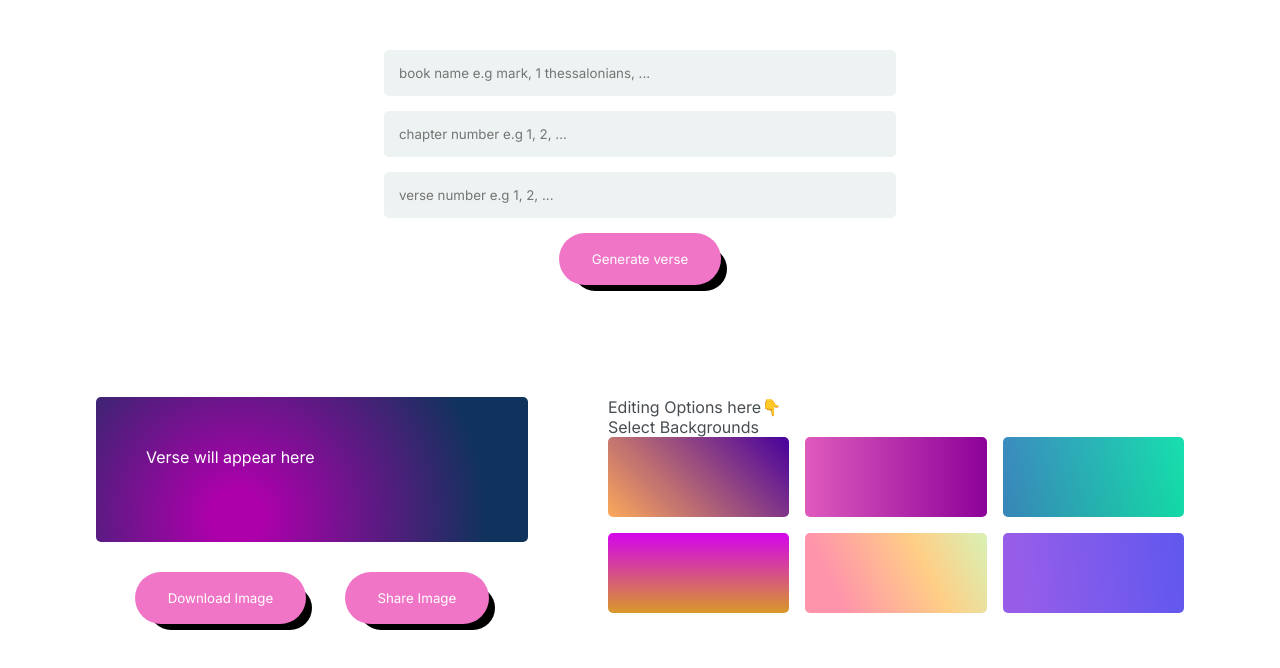
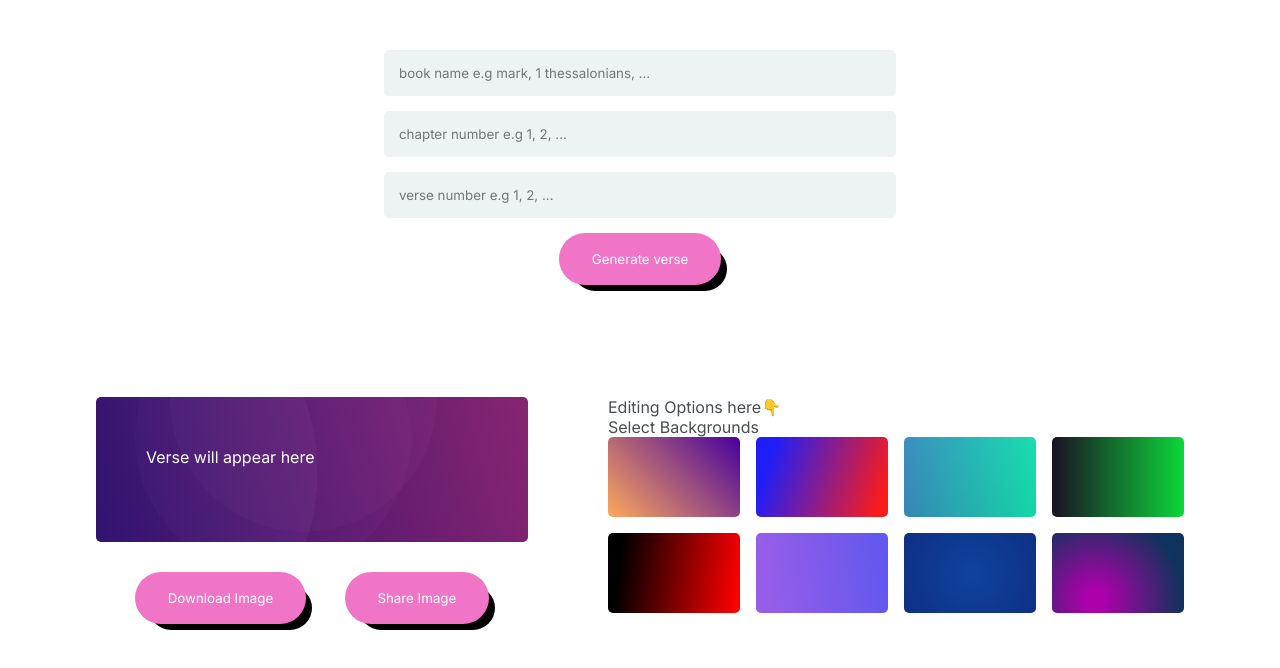
Before and after one commit to abrusu-collins/bibly, a React (Create React App) app: page /app in a window 1280 px wide. Shown: the top 668 px of the page. Built offline with nearby package versions, Linux system fonts and the light colour scheme; a web font is replaced by a local one.

Commit message:
backgrounds added

```diff
--- a/src/json files/backgrounds.json
+++ b/src/json files/backgrounds.json
@@ -7,7 +7,7 @@
     {
         "id":2,
         "className":"two",
-        "css":"linear-gradient(90deg, rgb(223, 90, 189),rgb(140, 2, 153))"
+        "css":"linear-gradient( 109.6deg,  rgba(8,8,247,0.91) 12.7%, rgba(250,5,5,0.91) 92.2% )"
     },
     {
         "id":3,
@@ -17,12 +17,12 @@
     {
         "id":4,
         "className":"four",
-        "css":"linear-gradient(0deg, rgb(217, 153, 41),rgb(211, 4, 236))"
+        "css":"linear-gradient(90deg, rgb(26, 16, 35),rgb(12, 216, 57))"
     }
     ,{
         "id":5,
         "className":"five",
-        "css":"linear-gradient( 64.3deg,  rgba(254,122,152,0.81) 17.7%, rgba(255,206,134,1) 64.7%, rgba(172,253,163,0.64) 112.1% )"
+        "css":"linear-gradient( 98.3deg,  rgba(0,0,0,1) 10.6%, rgba(255,0,0,1) 97.7% )"
     },
     {
         "id":6,
@@ -32,7 +32,7 @@
     {
         "id":7,
         "className":"seven",
-        "css":"linear-gradient( 64.5deg,  rgba(245,116,185,1) 14.7%, rgba(89,97,223,1) 88.7% )"
+        "css":"radial-gradient( circle 976px at 51.2% 51%,  rgba(11,27,103,1) 0%, rgba(16,66,157,1) 0%, rgba(11,27,103,1) 17.3%, rgba(11,27,103,1) 58.8%, rgba(11,27,103,1) 71.4%, rgba(16,66,157,1) 100.2%, rgba(187,187,187,1) 100.2% )"
     }
     ,
     {
@@ -43,11 +43,43 @@
     {
         "id":9,
         "className":"nine",
-        "css":"radial-gradient( circle farthest-corner at 83.7% 4.3%,  rgba(173,0,171,1) 0%, rgba(15,51,92,1) 90% )"
+        "css":"linear-gradient( 180.8deg,  rgba(139,10,130,1) 6.9%, rgba(73,6,70,1) 73.2% )"
     },
     {
         "id":10,
         "className":"ten",
         "css":"linear-gradient(90deg, rgb(247, 14, 199),rgb(24, 34, 250))"
     }
+    ,
+    {
+        "id":11,
+        "className":"eleven",
+        "css":"repeating-linear-gradient(135deg, hsla(146,0%,0%,0.15) 0px, hsla(146,0%,0%,0.15) 0px,transparent 0px, transparent 1px,hsla(146,0%,0%,0.15) 1px, hsla(146,0%,0%,0.15) 4px,transparent 4px, transparent 5px,hsla(146,0%,0%,0.15) 5px, hsla(146,0%,0%,0.15) 10px),repeating-linear-gradient(45deg, hsla(146,0%,0%,0.15) 0px, hsla(146,0%,0%,0.15) 0px,transparent 0px, transparent 1px,hsla(146,0%,0%,0.15) 1px, hsla(146,0%,0%,0.15) 4px,transparent 4px, transparent 5px,hsla(146,0%,0%,0.15) 5px, hsla(146,0%,0%,0.15) 10px),repeating-linear-gradient(0deg, hsla(146,0%,0%,0.15) 0px, hsla(146,0%,0%,0.15) 0px,transparent 0px, transparent 1px,hsla(146,0%,0%,0.15) 1px, hsla(146,0%,0%,0.15) 4px,transparent 4px, transparent 5px,hsla(146,0%,0%,0.15) 5px, hsla(146,0%,0%,0.15) 10px),repeating-linear-gradient(90deg, hsla(146,0%,0%,0.15) 0px, hsla(146,0%,0%,0.15) 0px,transparent 0px, transparent 1px,hsla(146,0%,0%,0.15) 1px, hsla(146,0%,0%,0.15) 4px,transparent 4px, transparent 5px,hsla(146,0%,0%,0.15) 5px, hsla(146,0%,0%,0.15) 10px),linear-gradient(90deg, rgb(60,60,60),rgb(60,60,60))"
+    },
+    {
+        "id":12,
+        "className":"twelve",
+        "css":"radial-gradient(circle at bottom left, rgb(42, 13, 128) 0%, rgb(42, 13, 128) 4%,rgb(51, 19, 137) 4%, rgb(51, 19, 137) 8%,rgb(59, 25, 147) 8%, rgb(59, 25, 147) 12%,rgb(68, 31, 156) 12%, rgb(68, 31, 156) 16%,rgb(77, 36, 165) 16%, rgb(77, 36, 165) 20%,rgb(86, 42, 174) 20%, rgb(86, 42, 174) 24%,rgb(94, 48, 184) 24%, rgb(94, 48, 184) 28%,rgb(103, 54, 193) 28%, rgb(103, 54, 193) 100%)"
+    },
+    {
+        "id":13,
+        "className":"thirteen",
+        "css":"radial-gradient(circle at center right, rgb(43, 36, 140) 0%, rgb(43, 36, 140) 64%,rgb(51, 30, 166) 64%, rgb(51, 30, 166) 80%,rgb(59, 23, 191) 80%, rgb(59, 23, 191) 86%,rgb(67, 17, 217) 86%, rgb(67, 17, 217) 92%,rgb(75, 10, 242) 92%, rgb(75, 10, 242) 100%)"
+    },
+    {
+        "id":14,
+        "className":"fourteen",
+        "css":"radial-gradient(circle at top right, rgb(180, 11, 207) 0%, rgb(180, 11, 207) 4%,rgb(153, 11, 198) 4%, rgb(153, 11, 198) 8%,rgb(126, 11, 189) 8%, rgb(126, 11, 189) 12%,rgb(99, 12, 181) 12%, rgb(99, 12, 181) 16%,rgb(72, 12, 172) 16%, rgb(72, 12, 172) 20%,rgb(45, 12, 163) 20%, rgb(45, 12, 163) 24%,transparent 24%, transparent 100%),radial-gradient(circle at bottom left, rgb(180, 11, 207) 0%, rgb(180, 11, 207) 4%,rgb(153, 11, 198) 4%, rgb(153, 11, 198) 8%,rgb(126, 11, 189) 8%, rgb(126, 11, 189) 12%,rgb(99, 12, 181) 12%, rgb(99, 12, 181) 16%,rgb(72, 12, 172) 16%, rgb(72, 12, 172) 20%,rgb(45, 12, 163) 20%, rgb(45, 12, 163) 24%,rgb(18, 12, 154) 24%, rgb(18, 12, 154) 100%)"
+    }
+    ,
+    {
+        "id":15,
+        "className":"fifteen",
+        "css":"radial-gradient(circle at 72% 83%, rgba(12, 12, 12,0.04) 0%, rgba(12, 12, 12,0.04) 50%,rgba(172, 172, 172,0.04) 50%, rgba(172, 172, 172,0.04) 100%),radial-gradient(circle at 57% 65%, rgba(11, 11, 11,0.04) 0%, rgba(11, 11, 11,0.04) 50%,rgba(222, 222, 222,0.04) 50%, rgba(222, 222, 222,0.04) 100%),radial-gradient(circle at 64% 31%, rgba(11, 11, 11,0.04) 0%, rgba(11, 11, 11,0.04) 50%,rgba(191, 191, 191,0.04) 50%, rgba(191, 191, 191,0.04) 100%),linear-gradient(130deg, rgb(5, 235, 123),rgb(47, 52, 6))"
+    },
+    {
+        "id":16,
+        "className":"sixteen",
+        "css":"radial-gradient(circle at 1% 52%, rgba(139, 139, 139,0.05) 0%, rgba(139, 139, 139,0.05) 50%,rgba(21, 21, 21,0.05) 50%, rgba(21, 21, 21,0.05) 100%),radial-gradient(circle at 41% 28%, rgba(81, 81, 81,0.05) 0%, rgba(81, 81, 81,0.05) 50%,rgba(7, 7, 7,0.05) 50%, rgba(7, 7, 7,0.05) 100%),radial-gradient(circle at 48% 1%, rgba(93, 93, 93,0.05) 0%, rgba(93, 93, 93,0.05) 50%,rgba(7, 7, 7,0.05) 50%, rgba(7, 7, 7,0.05) 100%),linear-gradient(255deg, rgb(156, 41, 132),rgb(47, 14, 122))"
+    }
 ]
--- a/src/scss/app page/_dataandediting.scss
+++ b/src/scss/app page/_dataandediting.scss
@@ -7,11 +7,9 @@
   margin: 100px auto;
   & .data {
     & .versediv {
-      background-image: radial-gradient(
-        circle farthest-corner at 32.7% 82.7%,
-        rgba(173, 0, 171, 1) 8.3%,
-        rgba(15, 51, 92, 1) 79.4%
-      );
+      background-image: radial-gradient(circle at 1% 52%, rgba(139, 139, 139,0.05) 0%, rgba(139, 139, 139,0.05) 50%,rgba(21, 21, 21,0.05) 50%, rgba(21, 21, 21,0.05) 100%),radial-gradient(circle at 41% 28%, rgba(81, 81, 81,0.05) 0%, rgba(81, 81, 81,0.05) 50%,rgba(7, 7, 7,0.05) 50%, rgba(7, 7, 7,0.05) 100%),radial-gradient(circle at 48% 1%, rgba(93, 93, 93,0.05) 0%, rgba(93, 93, 93,0.05) 50%,rgba(7, 7, 7,0.05) 50%, rgba(7, 7, 7,0.05) 100%),linear-gradient(255deg, rgb(156, 41, 132),rgb(47, 14, 122));
+
+
       padding: 50px;
       text-align: center;
       border-radius: 5px;
@@ -51,7 +49,7 @@
     overflow-y: scroll;
     & .backgrounds {
       display: grid;
-      grid-template-columns: repeat(3, 1fr);
+      grid-template-columns: repeat(4, 1fr);
       grid-gap: 1rem;
       height: 150px;
       & div {
--- a/src/styles/index.css
+++ b/src/styles/index.css
@@ -187,7 +187,7 @@ form button:hover {
   margin: 100px auto;
 }
 .dataandediting .data .versediv {
-  background-image: radial-gradient(circle farthest-corner at 32.7% 82.7%, rgb(173, 0, 171) 8.3%, rgb(15, 51, 92) 79.4%);
+  background-image: radial-gradient(circle at 1% 52%, rgba(139, 139, 139, 0.05) 0%, rgba(139, 139, 139, 0.05) 50%, rgba(21, 21, 21, 0.05) 50%, rgba(21, 21, 21, 0.05) 100%), radial-gradient(circle at 41% 28%, rgba(81, 81, 81, 0.05) 0%, rgba(81, 81, 81, 0.05) 50%, rgba(7, 7, 7, 0.05) 50%, rgba(7, 7, 7, 0.05) 100%), radial-gradient(circle at 48% 1%, rgba(93, 93, 93, 0.05) 0%, rgba(93, 93, 93, 0.05) 50%, rgba(7, 7, 7, 0.05) 50%, rgba(7, 7, 7, 0.05) 100%), linear-gradient(255deg, rgb(156, 41, 132), rgb(47, 14, 122));
   padding: 50px;
   text-align: center;
   border-radius: 5px;
@@ -226,7 +226,7 @@ form button:hover {
 }
 .dataandediting .editing .backgrounds {
   display: grid;
-  grid-template-columns: repeat(3, 1fr);
+  grid-template-columns: repeat(4, 1fr);
   grid-gap: 1rem;
   height: 150px;
 }
```
